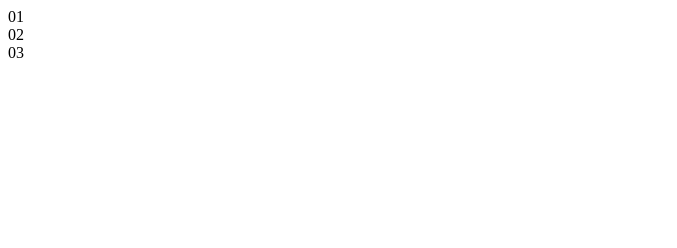
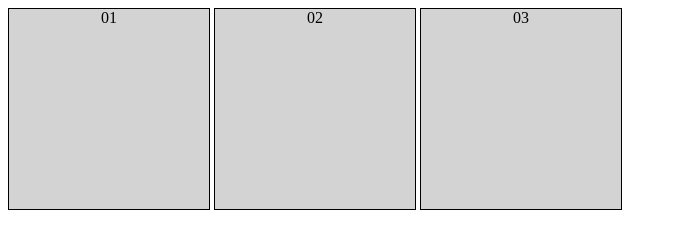
Before and after one commit to lucivandodecarvalho/HTML-CSS_01, a plain HTML site: page pseudoclasse.html in a window 1280 px wide. Shown: the whole page, without its empty margins (0-677 px from the left). Drawn offline with Linux system fonts and the light colour scheme.

Commit message:
Update pseudoclasse.html

```diff
--- a/pseudoclasse.html
+++ b/pseudoclasse.html
@@ -6,7 +6,15 @@
     <meta name="viewport" content="width=device-width, initial-scale=1.0">
     <title>pseudo-classes</title>
     <style>
+        div{
+            background-color: lightgray;
+            border: 1px solid black;
+            display: inline-block;
+            text-align: center;
+            height: 200px;
+            width: 200px;
 
+        }
     </style>
 
 </head>
```
